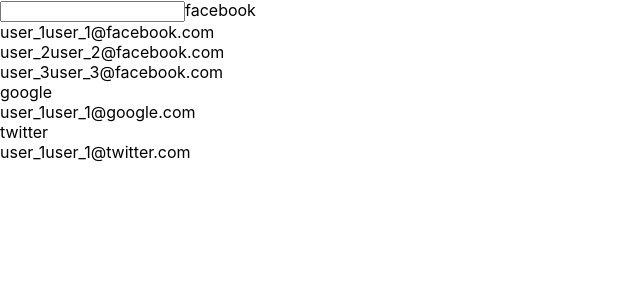
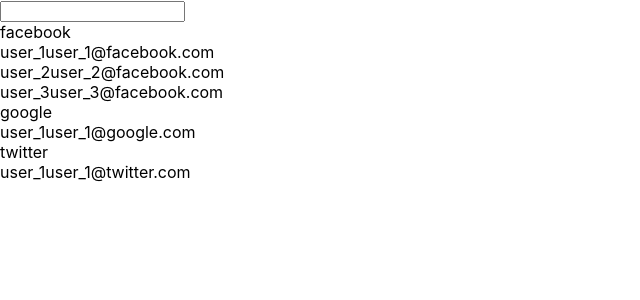
Before and after one commit to npanthi-home/account-picker, a React (Create React App) app: page / in a window 1280 px wide. Shown: the top 300 px of the page, without its empty margins (0-640 px from the left). Built offline with nearby package versions, Linux system fonts and the light colour scheme.

Commit message:
refactors account categorization.

```diff
--- /dev/null
+++ b/src/component/search/GroupedSearchResults.jsx
@@ -0,0 +1,36 @@
+import React from 'react';
+import PropTypes from 'prop-types';
+import SearchResults from './SearchResults';
+import useGroupBy from './useGroupBy';
+
+const GroupedSearchResults = ({ elements, matchResult, renderResult, groupBy, sortBy }) => {
+    const { groupBy: group } = useGroupBy();
+    const groupedElements = group(elements, groupBy);
+    const groupedSearchResults = Object.keys(groupedElements)
+        .map((groupName) => {
+            return (<div key={groupName}>
+                <span className="search_group_title">{groupName.toLowerCase()}</span>
+                <SearchResults
+                    elements={groupedElements[groupName]}
+                    matchResult={(element) => matchResult(element)}
+                    renderResult={renderResult}
+                    sortyBy={sortBy}
+                />
+            </div>);
+        });
+
+    return (
+        <>
+            {groupedSearchResults}
+        </>
+    )
+}
+
+GroupedSearchResults.propTypes = {
+    elements: PropTypes.arrayOf(PropTypes.object).isRequired,
+    matchResult: PropTypes.func.isRequired,
+    renderResult: PropTypes.func.isRequired,
+    sortBy: PropTypes.func,
+};
+
+export default GroupedSearchResults
--- a/src/component/search/SearchResultsGroup.jsx
+++ /dev/null
@@ -1,27 +0,0 @@
-import React from 'react';
-import PropTypes from 'prop-types';
-import SearchResults from './SearchResults';
-
-const SearchResultsGroup = ({ name, elements, matchResult, renderResult, sortBy }) => {
-    return (
-        <>
-            <span className="search_group_title">{name.toLowerCase()}</span>
-            <SearchResults
-                elements={elements}
-                matchResult={(element) => matchResult(element)}
-                renderResult={renderResult}
-                sortyBy={sortBy}
-            />
-        </>
-    )
-}
-
-SearchResultsGroup.propTypes = {
-    name: PropTypes.string.isRequired,
-    elements: PropTypes.arrayOf(PropTypes.object).isRequired,
-    matchResult: PropTypes.func.isRequired,
-    renderResult: PropTypes.func.isRequired,
-    sortBy: PropTypes.func,
-};
-
-export default SearchResultsGroup
--- a/src/component/search/index.jsx
+++ b/src/component/search/index.jsx
@@ -1,35 +1,31 @@
-import React, { useState } from 'react'
-import PropTypes from 'prop-types'
-import SearchInput from './SearchInput'
-import SearchResults from './SearchResults'
-import SearchResultsGroup from './SearchResultsGroup';
+import PropTypes from 'prop-types';
+import React, { useState } from 'react';
+import GroupedSearchResults from './GroupedSearchResults';
+import SearchInput from './SearchInput';
+import SearchResults from './SearchResults';
 
 const Search = ({ elements, matchResult, renderResult, groupBy, sortBy }) => {
     const [searchKeyword, setSearchKeyword] = useState('');
-    const searchResultGroups = elements.reduce((groups, element) => {
-        const groupName = element[groupBy] || 'others';
-        if (!groups[groupName]) {
-            groups[groupName] = [];
-        }
-        groups[groupName].push(element);
-        return groups;
-    }, {});
-
-    const searchResultGroupElements = Object.keys(searchResultGroups).map(groupName => {
-        return (<SearchResultsGroup
-            name={groupName}
-            key={groupName}
-            elements={searchResultGroups[groupName]}
-            matchResult={(element) => matchResult(searchKeyword, element)}
-            renderResult={renderResult}
-            sortyBy={sortBy}
-        />);
-    })
 
     return (
         <>
             <SearchInput onSearch={(keyword) => setSearchKeyword(keyword)} />
-            {searchResultGroupElements}
+            {
+                groupBy
+                    ? (<GroupedSearchResults
+                        elements={elements}
+                        matchResult={(element) => matchResult(searchKeyword, element)}
+                        renderResult={renderResult}
+                        groupBy={groupBy}
+                        sortyBy={sortBy}
+                    />)
+                    : (<SearchResults
+                        elements={elements}
+                        matchResult={(element) => matchResult(searchKeyword, element)}
+                        renderResult={renderResult}
+                        sortyBy={sortBy}
+                    />)
+            }
         </>
     );
 };
--- /dev/null
+++ b/src/component/search/useGroupBy.js
@@ -0,0 +1,14 @@
+const useGroupBy = () => {
+    const groupBy = (elements, field) =>  elements.reduce((groups, element) => {
+        const groupName = element[field] || 'others';
+        if (!groups[groupName]) {
+            groups[groupName] = [];
+        }
+        groups[groupName].push(element);
+        return groups;
+    }, {});
+
+    return { groupBy };
+}
+
+export default useGroupBy;
```
